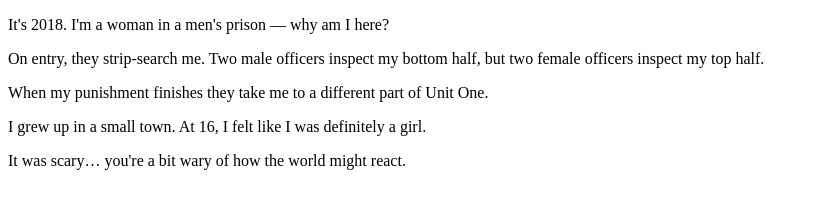
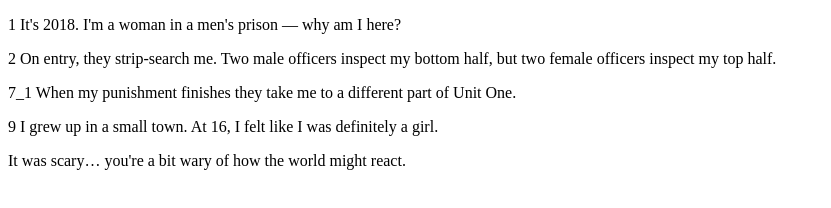
Before and after one commit to abcnews/trans-prisoner, a website: page public/index.html in a window 1280 px wide. Shown: the whole page, without its empty margins (0-831 px from the left). Drawn offline with Linux system fonts and the light colour scheme.

Commit message:
fix PL not working in Core

```diff
--- a/public/index.html
+++ b/public/index.html
@@ -12,20 +12,20 @@
 <body>
   <a name="transprisonerroot"> </a>
   <a name="slideFRAME1"> </a>
-  <p>It's 2018. I'm a woman in a men's prison — why am I here?</p>
+  <p>1 It's 2018. I'm a woman in a men's prison — why am I here?</p>
   <a name="endslide"> </a>
 
   <a name="slideFRAME2"> </a>
-  <p>On entry, they strip-search me. Two male officers inspect my bottom half, but two female officers inspect my top half.</p>
+  <p>2 On entry, they strip-search me. Two male officers inspect my bottom half, but two female officers inspect my top half.</p>
   <a name="endslide"> </a>
 
   <a name="slideFRAME7TEXT1"> </a>
-  <p>When my punishment finishes they take me to a different part of Unit One.</p>
+  <p>7_1 When my punishment finishes they take me to a different part of Unit One.</p>
   <a name="endslide"> </a>
 
 
   <a name="slideFRAME9"> </a>
-  <p>I grew up in a small town. At 16, I felt like I was definitely a girl.</p>
+  <p>9 I grew up in a small town. At 16, I felt like I was definitely a girl.</p>
   <p>It was scary… you're a bit wary of how the world might react.</p>
   <a name="endslide"> </a>
 
```
Also changed, not shown: src/components/App/index.js (+5 -16 lines).
